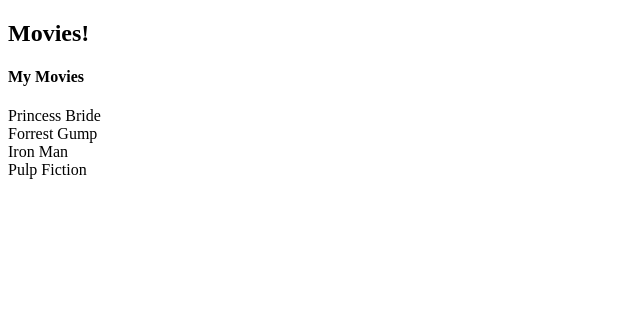
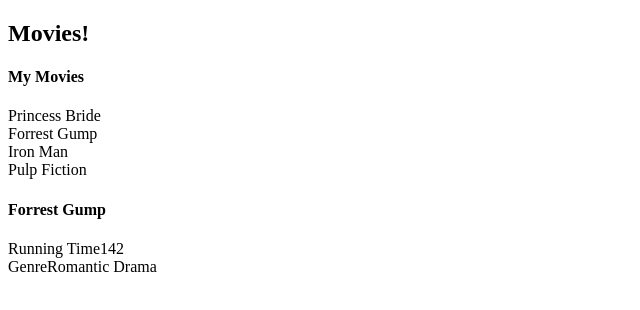
Before and after one commit to ltpoole/movies_frontend, a React (Create React App) app: page / in a window 1280 px wide. Shown: the top 310 px of the page, without its empty margins (0-640 px from the left). Built offline with nearby package versions, Linux system fonts and the light colour scheme; the HTML template or start-up script is replaced by a standard one.

Commit message:
added movie info

```diff
--- a/src/App.jsx
+++ b/src/App.jsx
@@ -1,12 +1,14 @@
 import './App.css';
 import Header from './components/Header/Header';
 import MovieList from './components/MovieList/MovieList';
+import MovieInfo from './components/MovieInfo/MovieInfo';
 
 function App() {
   return (
     <div className="App">
       <Header />
       <MovieList />
+      <MovieInfo title= "Forrest Gump" runningTime={142} genre="Romantic Drama" />
     </div>
   );
 }
--- /dev/null
+++ b/src/components/MovieInfo/MovieInfo.jsx
@@ -0,0 +1,19 @@
+const MovieInfo = ({title, runningTime, genre}) => {
+    return (
+        <div>
+            <h4>{title}</h4>
+            <div>
+                <div>
+                    <span>Running Time</span>
+                    <span>{runningTime}</span>
+                </div>
+                <div>
+                    <span>Genre</span>
+                    <span>{genre}</span>
+                </div>
+            </div>
+        </div>
+    );
+}
+
+export default MovieInfo;
```
